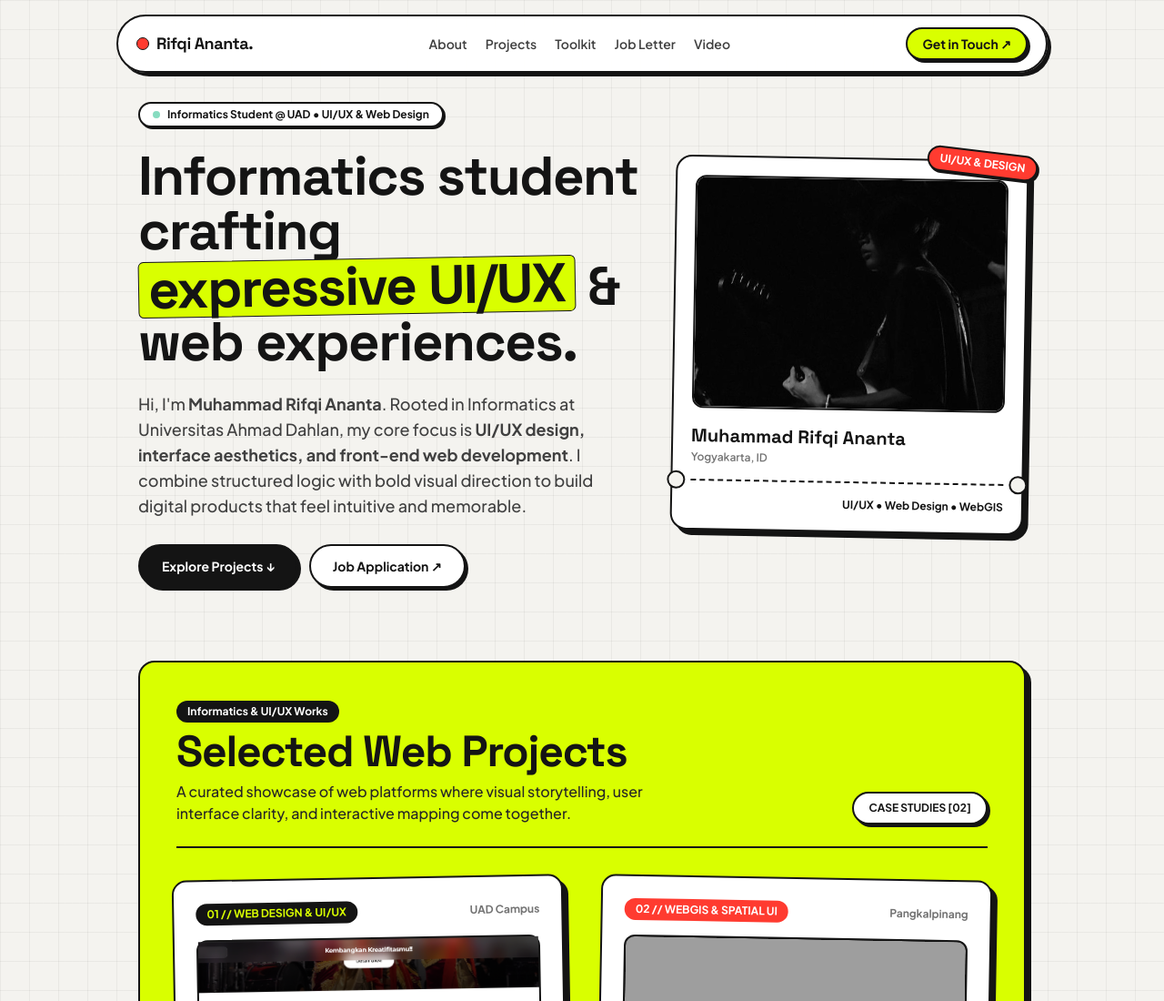
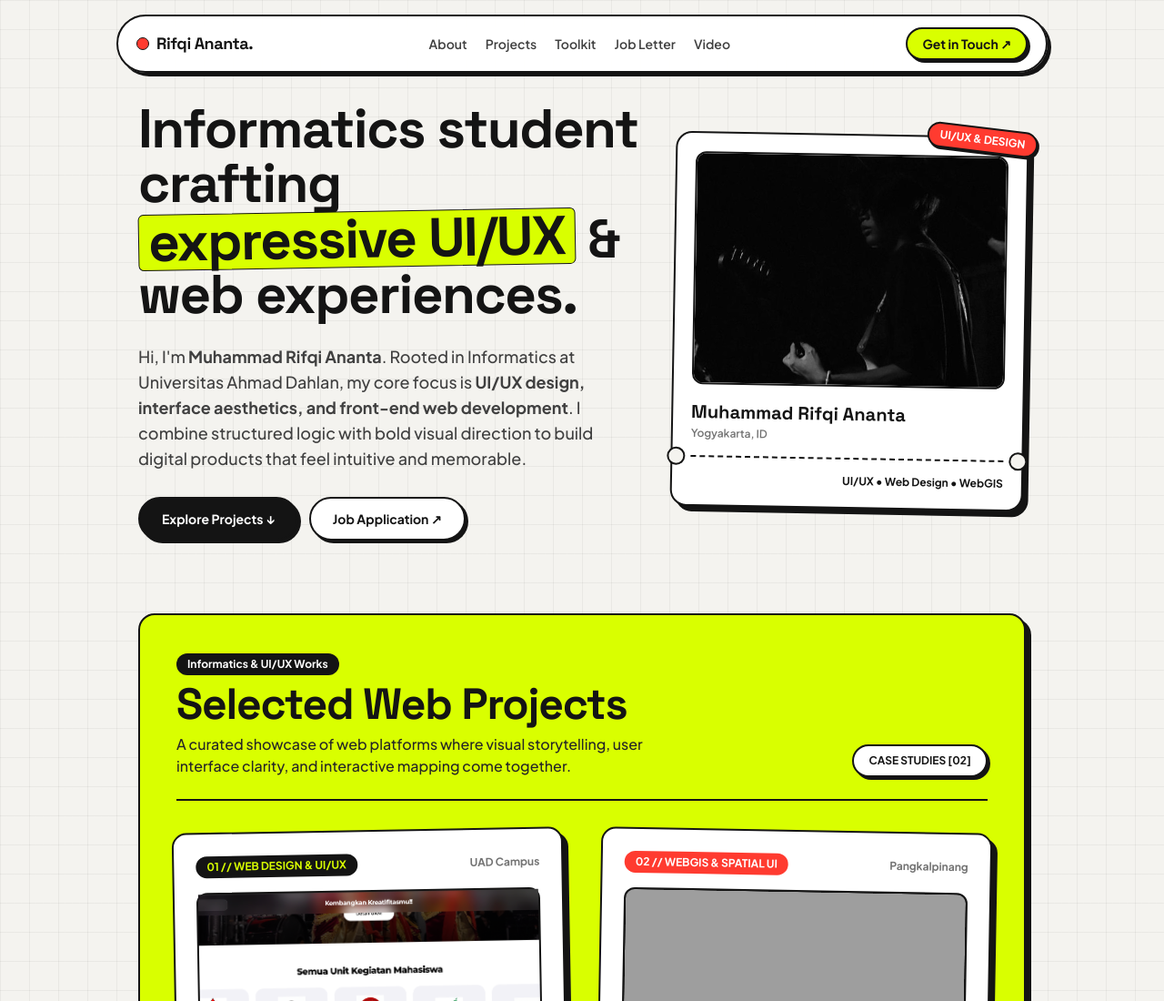
Before and after one commit to rfqinnta/PORTOFOLIO_2300018203, a plain HTML site: page index.html in a window 1280 px wide. Shown: the top 1100 px of the page at 91% size. Drawn offline with nearby package versions, Linux system fonts and the light colour scheme; grey boxes are pictures that could not be loaded.

Commit message:
Update project

```diff
--- a/index.html
+++ b/index.html
@@ -178,11 +178,6 @@
 
             <!-- Left Column -->
             <div class="lg:col-span-7 space-y-5 sm:space-y-6">
-                <div class="inline-flex items-center gap-2 bg-white border-2 border-[#141414] rounded-full px-3 sm:px-3.5 py-1 text-[11px] sm:text-xs font-bold shadow-[2px_2px_0px_#141414]">
-                    <span class="w-2 h-2 rounded-full bg-emerald-500 animate-pulse shrink-0"></span>
-                    <span>Informatics Student @ UAD • UI/UX & Web Design</span>
-                </div>
-
                 <h1 class="font-editorial text-3xl sm:text-5xl lg:text-6xl font-bold leading-[1.08] tracking-tight text-[#141414]">
                     Informatics student crafting <span class="bg-[#d9ff00] px-2 sm:px-2.5 rounded-md border border-[#141414] inline-block -rotate-1">expressive UI/UX</span> & web experiences.
                 </h1>
```
